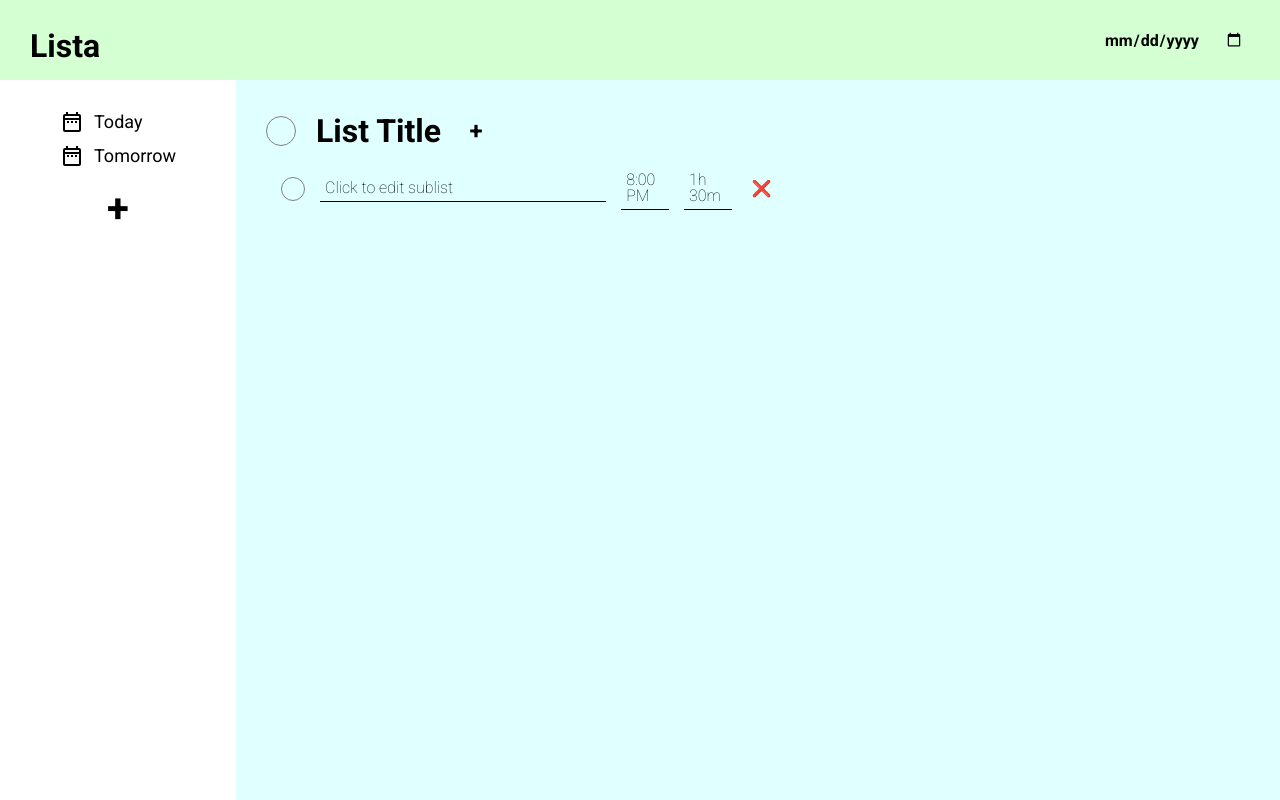
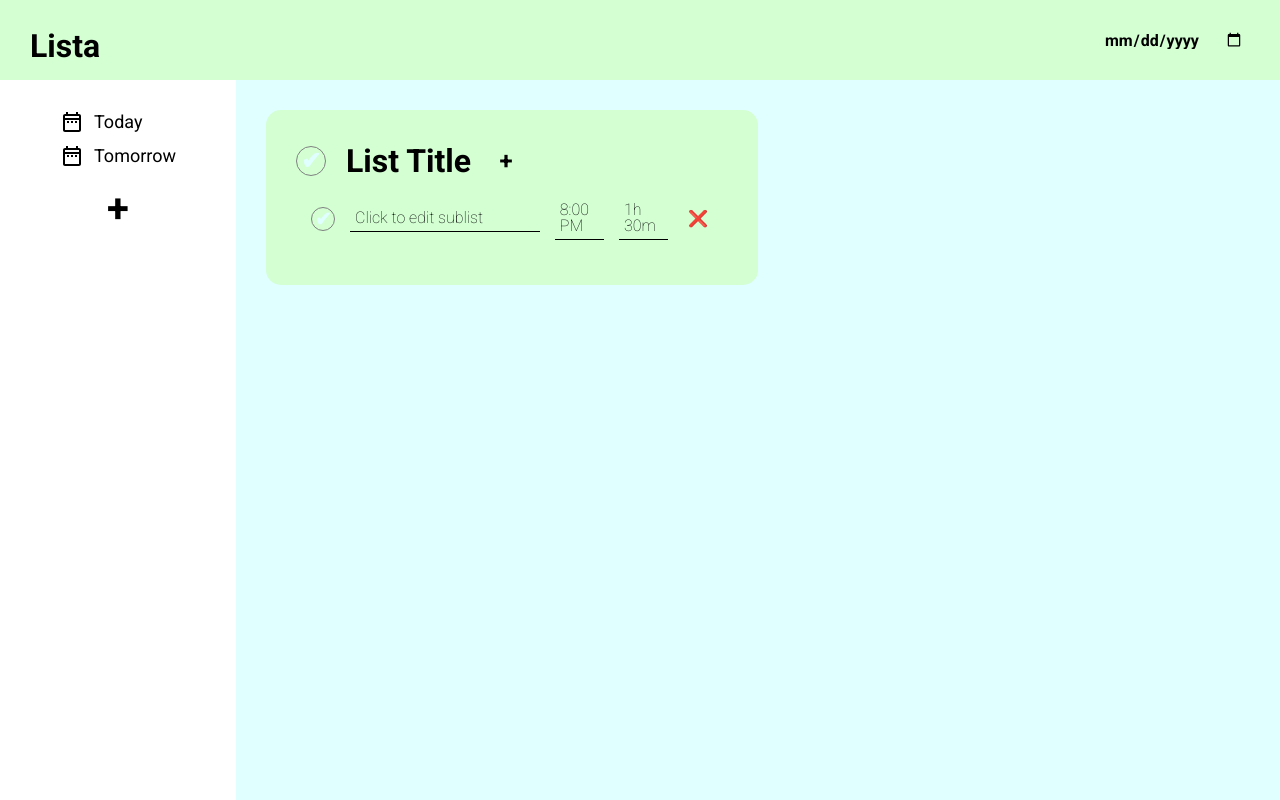
Before and after one commit to natdlc/todo, a website built with webpack: page dist/index.html in a window 1280 px wide. Built offline with Linux system fonts and the light colour scheme.

Commit message:
feature complete

```diff
--- /dev/null
+++ b/src/features/add-list.js
@@ -0,0 +1,9 @@
+import {insertList} from '../dom/main/1-lists-wrapper/list.js';
+
+const addList = () => {
+    const btn = document.querySelector('.add-list-btn');
+    const listsWrapper = document.querySelector('.lists-wrapper');
+    btn.addEventListener('click', () => insertList(listsWrapper));
+}
+
+export {addList};
--- a/src/index.js
+++ b/src/index.js
@@ -1,4 +1,5 @@
 import {insertHeader, insertMain} from './dom/dom.js';
+import {addList} from './features/add-list.js'
 import './styles/0-reset.css';
 import './styles/0-style.css';
 import './styles/header/header.css';
@@ -9,11 +10,12 @@
 (function (){
     insertHeader();
     insertMain();
+
+    addList();
 })();
 
 /*
 TO DO (ironic)
-    implement adding new List in DOM
     implement adding new Sublist in DOM
     implement deleting List in DOM
         create a button for deleting List in DOM
--- a/src/styles/main/2-lists.css
+++ b/src/styles/main/2-lists.css
@@ -1,7 +1,18 @@
 .lists-wrapper {
+    display: flex;
+    flex-direction: column;
+    gap: 30px;
     padding: 30px;
     background-color: lightcyan;
     width: 100%;
+    overflow: auto;
+  }
+
+  .list {
+    background: rgb(211, 255, 211);
+    width: 50%;
+    padding: 30px;
+    border-radius: 15px;
   }
 
   .list-header {
@@ -37,7 +48,7 @@
 
   .sublist {
     padding: 5px;
-    width: 30%;
+    width: 60%;
     border: none;
     background: none;
     border-bottom: 1px solid black;
@@ -56,7 +67,7 @@
   }
 
   .sublist-time {
-    width: 5%;
+    width: 15%;
   }
 
   .sublist-time[contenteditable]:empty::before {
@@ -64,7 +75,7 @@
   }
 
   .sublist-duration {
-    width: 5%;
+    width: 15%;
   }
 
   .sublist-duration[contenteditable]:empty::before {
```
Also changed, not shown: dist/main.bundle.js.
